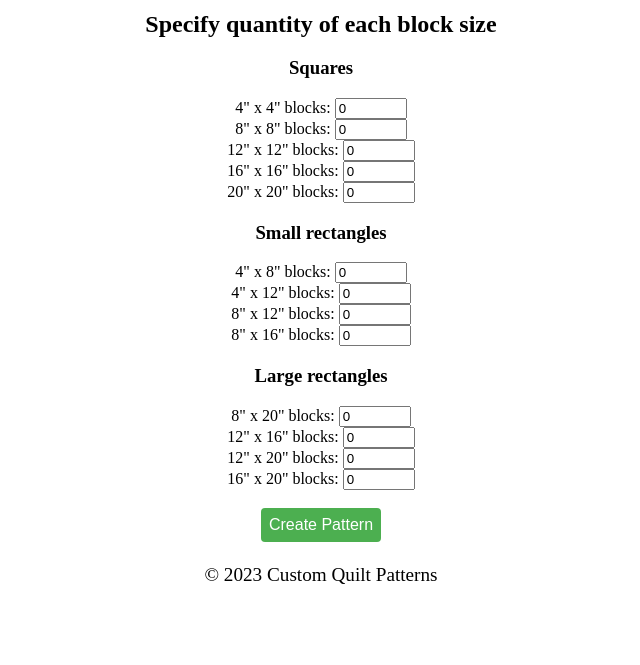
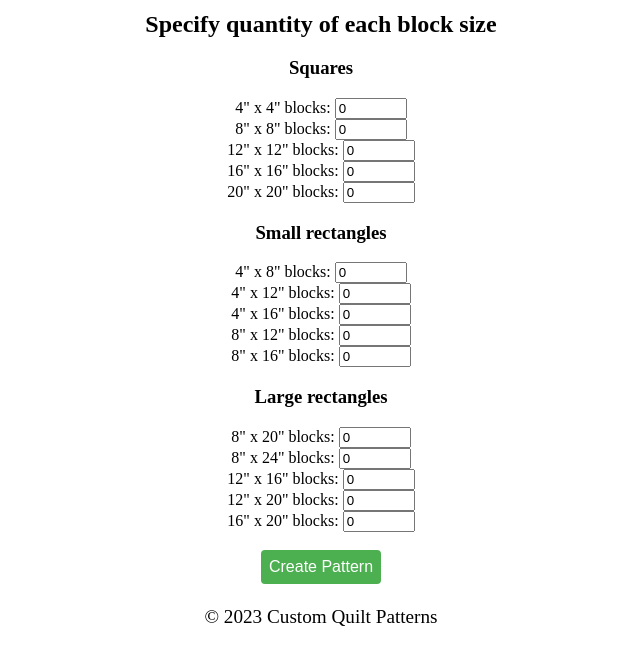
Before and after one commit to thorntondr/quiltee, a plain HTML site: page block-size-input.html in a window 1280 px wide. Shown: the part 79-744 px from the top of the page, without its empty margins (319-959 px from the left). Drawn offline with Linux system fonts and the light colour scheme.

Commit message:
add 4x16 and 8x24

```diff
--- a/block-size-input.html
+++ b/block-size-input.html
@@ -45,6 +45,10 @@
                 <input type="number" id="4x12" name="4x12" min="0" max="9999" value="0">
             </div>
             <div class="form-group">
+                <label for="4x16">4" x 16" blocks:</label>
+                <input type="number" id="4x16" name="4x16" min="0" max="9999" value="0">
+            </div>
+            <div class="form-group">
                 <label for="8x12">8" x 12" blocks:</label>
                 <input type="number" id="8x12" name="8x12" min="0" max="9999" value="0">
             </div>
@@ -56,6 +60,10 @@
             <div class="form-group">
                 <label for="8x20">8" x 20" blocks:</label>
                 <input type="number" id="8x20" name="8x20" min="0" max="9999" value="0">
+            </div>
+            <div class="form-group">
+                <label for="8x24">8" x 24" blocks:</label>
+                <input type="number" id="8x24" name="8x24" min="0" max="9999" value="0">
             </div>
             <div class="form-group">
                 <label for="12x16">12" x 16" blocks:</label>
```
